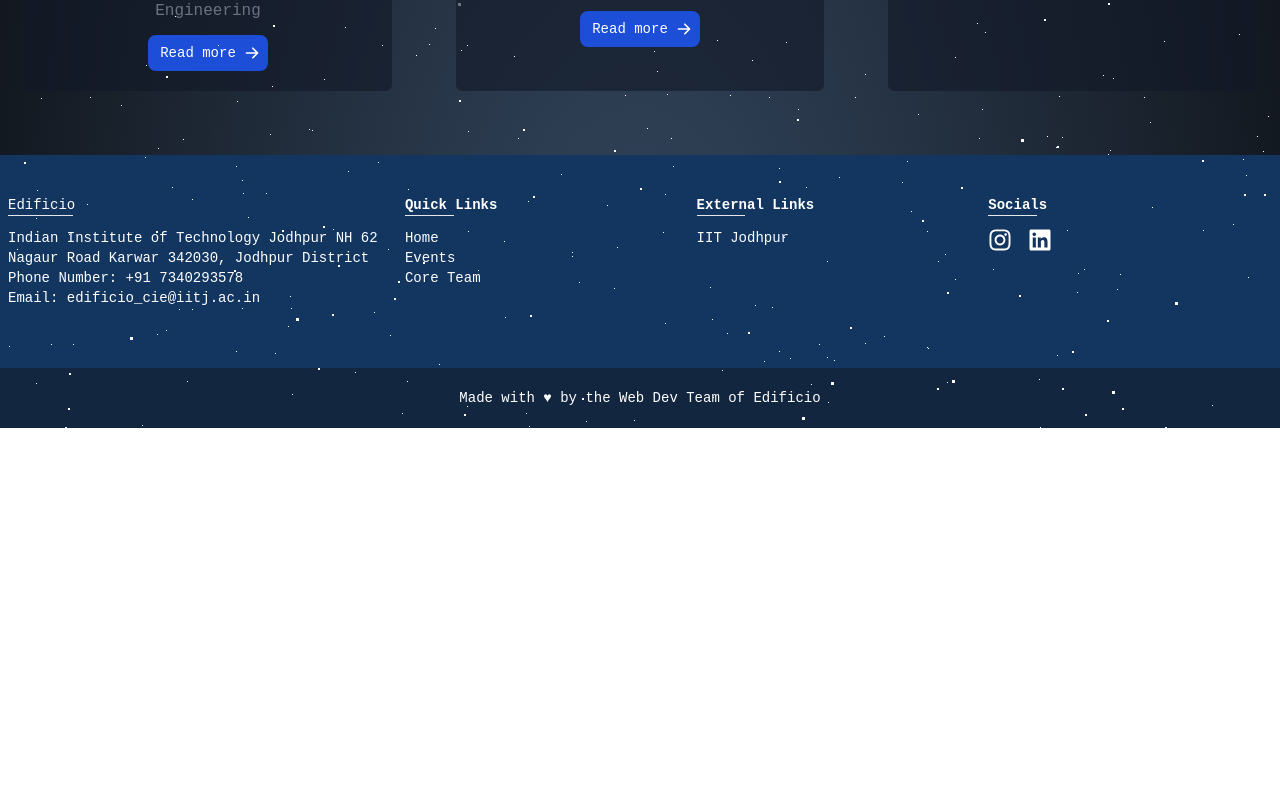
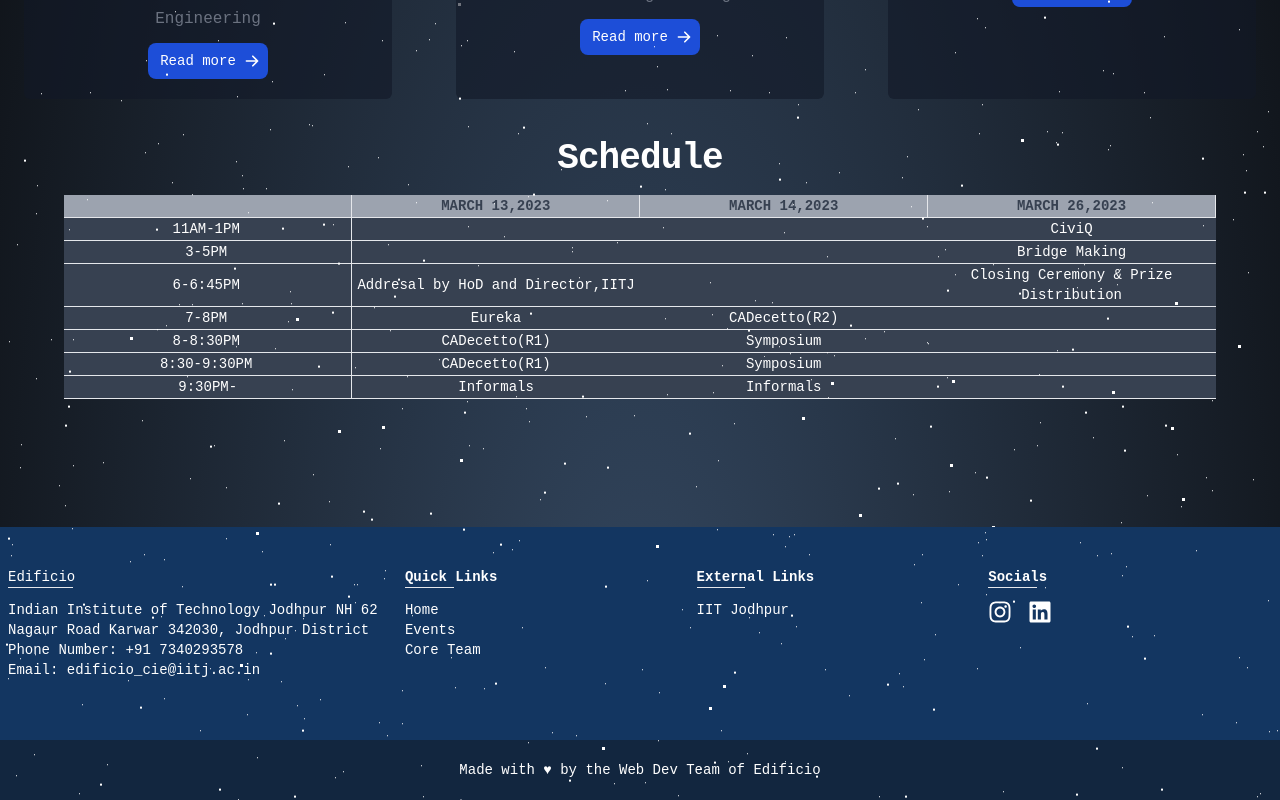
Before and after one commit to jason-dan-iel/Edificio-Website, a React (Vite) app in the folder client/: page /events in a window 1280 px wide. Shown: the part 939-1739 px from the top of the page. Before the commit the page ends 1367 px from the top, so only its background shows below. Built offline with nearby package versions, Linux system fonts and the light colour scheme; a web font is replaced by a local one.

Commit message:
added schedule in events page

```diff
--- a/client/src/components/profiles.jsx
+++ b/client/src/components/profiles.jsx
@@ -26,7 +26,7 @@ export default function Profiles() {
   }, [])
   return (
     <section className="pt-16  h-[2000px]">
-      <div className="w-full lg:w-4/12 px-4 mx-auto">
+      <div className="w-full lg:w-4/12 px-4 mx-auto flex justify-center">
         <div className="fixed mt-48  flex flex-col min-w-0 break-words bg-white w-96 mb-6 shadow-xl rounded-lg mobile:w-11/12 mobile:-translate-x-1/2 mobile:-translate-y-1/2 mobile:transform mobile:left-1/2 mobile:top-1/4">
           <div className="px-6 my-12">
             <div className="text-center text-xl font-semibold mb-4">Profile</div>
--- /dev/null
+++ b/client/src/components/schedule.jsx
@@ -0,0 +1,132 @@
+export default function Schedule() {
+  return (
+
+<div className="  text-center px-10  flex justify-center">
+    <table className="text-sm w-screen text-white mobile:text-xs">
+        <thead className=" text-gray-700 uppercase bg-gray-400">
+            <tr className="border-b">
+                <th scope="col" className=" border-r w-1/4">
+
+                </th>
+                <th scope="col" className=" border-r w-1/4">
+                    March 13,2023
+                </th>
+                <th scope="col" className=" border-r w-1/4">
+                    March 14,2023
+                </th>
+                <th scope="col" className=" border-r w-1/4">
+                    March 26,2023
+                </th>
+            </tr>
+        </thead>
+        <tbody>
+            <tr className="bg-gray-700 border-b">
+                <th scope="row" className=" font-medium text-white border-r whitespace-nowrap  w-1/4 pr-1">
+                    11AM-1PM
+                </th>
+                <td className=" w-1/4">
+
+                </td>
+                <td className=" w-1/4">
+
+                </td>
+                <td className=" w-1/4">
+                    CiviQ
+                </td>
+            </tr>
+
+            <tr className="bg-gray-700 border-b">
+                <th scope="row" className=" font-medium text-white border-r whitespace-nowrap w-1/4 pr-1 ">
+                    3-5PM
+                </th>
+                <td className=" w-1/4">
+
+                </td>
+                <td className=" w-1/4">
+
+                </td>
+                <td className=" w-1/4">
+                    Bridge Making
+                </td>
+            </tr>
+
+            <tr className="bg-gray-700 border-b">
+                <th scope="row" className=" font-medium text-white border-r whitespace-nowrap w-1/4 pr-1">
+                    6-6:45PM
+                </th>
+                <td className=" w-1/4">
+                    Addresal by HoD and Director,IITJ
+                </td>
+                <td className="w-1/4">
+
+                </td>
+                <td className="w-1/4">
+                    Closing Ceremony & Prize Distribution
+                </td>
+            </tr>
+
+            <tr className="bg-gray-700 border-b">
+                <th scope="row" className=" font-medium text-white border-r whitespace-nowrap  w-1/4 pr-1">
+                    7-8PM
+                </th>
+                <td className=" w-1/4">
+                    Eureka
+                </td>
+                <td className=" w-1/4">
+                CADecetto(R2)
+                </td>
+                <td className=" w-1/4">
+
+                </td>
+            </tr>
+
+            <tr className="bg-gray-700 border-b">
+                <th scope="row" className=" font-medium text-white border-r whitespace-nowrap  w-1/4 pr-1">
+                    8-8:30PM
+                </th>
+                <td className=" w-1/4">
+                    CADecetto(R1)
+                </td>
+                <td className=" w-1/4">
+                Symposium
+                </td>
+                <td className=" w-1/4">
+
+                </td>
+            </tr>
+
+            <tr className="bg-gray-700 border-b">
+                <th scope="row" className=" font-medium text-white border-r whitespace-nowrapw-1/4 pr-1">
+                    8:30-9:30PM
+                </th>
+                <td className=" w-1/4">
+                CADecetto(R1)
+                </td>
+                <td className=" w-1/4">
+                    Symposium
+                </td>
+                <td className=" w-1/4">
+
+                </td>
+            </tr>
+
+            <tr className="bg-gray-700 border-b">
+                <th scope="row" className=" font-medium text-white border-r whitespace-nowrap  w-1/4">
+                    9:30PM-
+                </th>
+                <td className=" w-1/4">
+                    Informals
+                </td>
+                <td className=" w-1/4">
+                    Informals
+                </td>
+                <td className=" w-1/4">
+
+                </td>
+            </tr>
+        </tbody>
+    </table>
+</div>
+
+  );
+}
--- a/client/src/pages/Events.jsx
+++ b/client/src/pages/Events.jsx
@@ -1,16 +1,18 @@
 import React from "react";
 import EventCard from "../components/eventsCard";
 import Footer from "../components/footer";
+import Schedule from "../components/schedule";
 
 export default function Events() {
   return (
     <section>
       <div className="z-999 py-8 px-4 mx-auto max-w-screen-xl text-center lg:py-16 lg:px-6 ">
         <div className="mx-auto mb-8 max-w-screen-sm lg:mb-16">
-            <h2 className="mt-8 mb-2 text-4xl tracking-tight font-extrabold text-white">Events</h2>
+            <h2 className="mt-10 mb-2 text-4xl tracking-tight font-extrabold text-white">Events</h2>
 
         </div>
-        <div className="grid gap-8 lg:gap-16 sm:grid-cols-2 mg:grid-cols-3 lg:grid-cols-3">
+
+        <div className="grid gap-8 lg:gap-16 sm:grid-cols-2 mg:grid-cols-3 lg:grid-cols-3 justify-center">
           <EventCard
             imgPath={"/events/bridge.png"}
             heading="BRIDGE MAKING"
@@ -49,6 +51,11 @@ export default function Events() {
             linkURL="/symposium"
           />
         </div>
+      <div className="mx-auto max-w-screen lg:mb-16">
+            <h2 className="mt-10 text-4xl tracking-tight font-extrabold text-white mb-4">Schedule</h2>
+
+      <Schedule />
+      </div>
       </div>
       <Footer />
     </section>
--- a/client/src/pages/OurTeam.jsx
+++ b/client/src/pages/OurTeam.jsx
@@ -6,7 +6,7 @@ export default function OurTeam() {
     <section>
       <div className="z-999 py-8 px-4 mx-auto max-w-screen-xl text-center lg:py-16 lg:px-6">
         <div className="mx-auto mb-8 max-w-screen-sm lg:mb-16">
-          <h2 className="mt-8 mb-2 text-4xl tracking-tight font-extrabold text-white">
+          <h2 className="mt-10 mb-2 text-4xl tracking-tight font-extrabold text-white">
             Our team
           </h2>
           <p className="font-light text-gray-500 sm:text-xl dark:text-gray-400">
```
